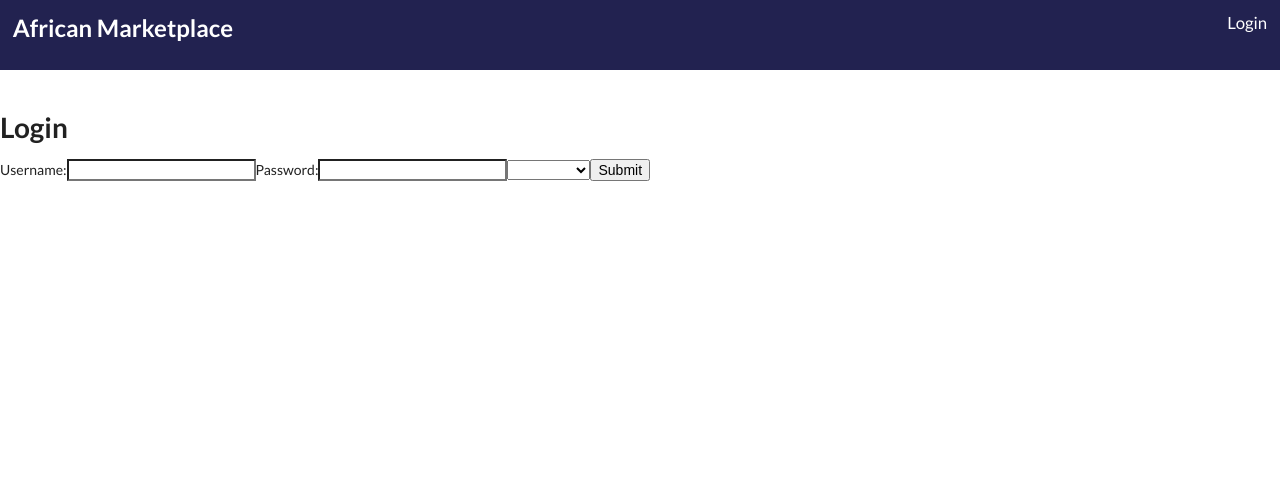
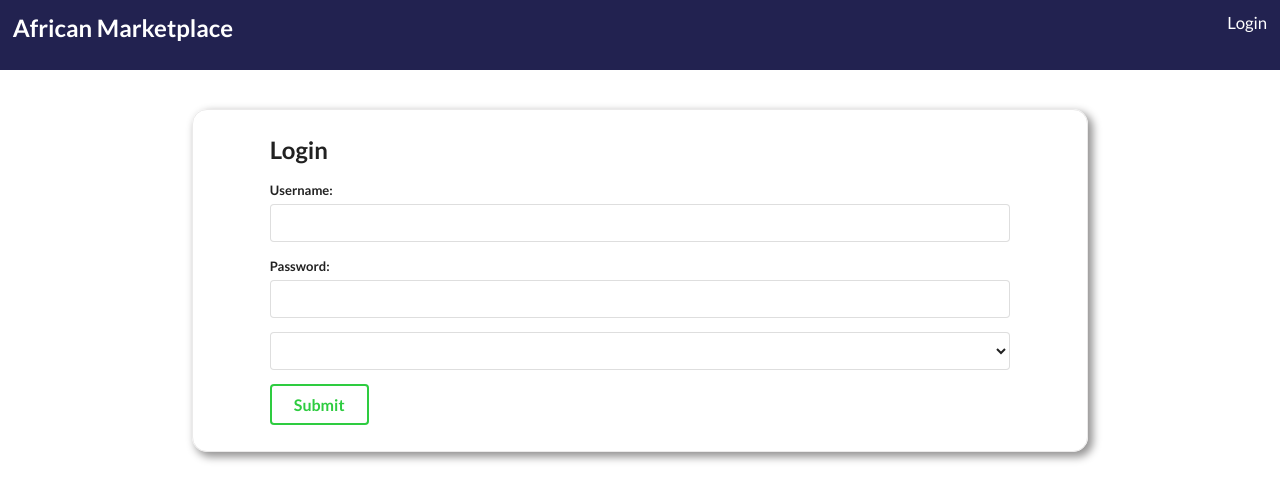
Before and after one commit to Build-Week-African-Marketplace-8/front-end, a React (Create React App) app: page /register in a window 1280 px wide. Shown: the top 500 px of the page. Built offline with nearby package versions, Linux system fonts and the light colour scheme.

Commit message:
Add register component styling

```diff
--- a/src/components/AddItem.js
+++ b/src/components/AddItem.js
@@ -23,7 +23,9 @@ const AddItem = () => {
 return (
   <div className="box-container">
     <h1>Add Item</h1>
+
     <form className="ui form">
+
       <div className="field">
       <label>Name:</label>
       <input
@@ -33,6 +35,7 @@ const AddItem = () => {
         onChange={handleChange}
       />
       </div>
+
       <div className="field">
       <label>Description:</label>
       <input
@@ -53,9 +56,10 @@ const AddItem = () => {
       />
       </div>
 
+      <div className="two fields">
       <div className="field">
       <label>Commidity Category:</label>
-        <select name="commoditycat" className="ui search dropdown">
+      <select name="commoditycat" className="ui selection dropdown">
         <option value=""></option>
         <option value="Animal Products">Animal Products</option>
         <option value="Fruits">Fruits</option>
@@ -66,7 +70,7 @@ const AddItem = () => {
 
       <div className="field">
       <label>Subcategory:</label>
-        <select name="subcategory">
+      <select name="subcategory"class="ui selection dropdown" >
         <option value=""></option>
         <option value="Animal Products - Other">
           Animal Products - Other
@@ -82,9 +86,12 @@ const AddItem = () => {
       </select>
 
       </div>
+      </div>
+
+      <div className="two fields">
       <div className="field">
       <label>Commidity Country:</label>
-        <select name="commoditycountry">
+      <select name="commoditycountry" class="ui selection dropdown">
         <option value=""></option>
         <option value="Kenya">Kenya</option>
         <option value="Uganda">Uganda</option>
@@ -93,7 +100,7 @@ const AddItem = () => {
 
       <div className="field">
       <label>Commidity Market:</label>
-        <select name="commoditymarket">
+      <select name="commoditymarket" class="ui selection dropdown">
         <option value=""></option>
         <option value="Eldoret">Eldoret</option>
         <option value="Embu">Embu</option>
@@ -103,6 +110,7 @@ const AddItem = () => {
         <option value="Jinja">Jinja</option>
       </select>
       </div>
+      </div>
 
       <button className="large ui inverted green button">Submit</button>
     </form>
--- a/src/components/Register.js
+++ b/src/components/Register.js
@@ -33,9 +33,11 @@ const Register = (props) => {
   };
 
   return (
-    <div>
-      <h1>Login</h1>
-      <form onSubmit={appLogin}>
+    <div className="box-container">
+      <h2>Login</h2>
+      <form onSubmit={appLogin} className="ui form">
+        <div className="field">
+
         <label>Username:</label>
         <input
           type="text"
@@ -43,6 +45,8 @@ const Register = (props) => {
           value={credentials.username}
           onChange={handleChange}
         />
+        </div>
+        <div className="field">
         <label>Password:</label>
         <input
           type="password"
@@ -50,12 +54,15 @@ const Register = (props) => {
           value={credentials.password}
           onChange={handleChange}
         />
-        <select name="role">
+        </div>
+        <div className="field">
+        <select name="role" class="ui selection dropdown">
           <option value=""></option>
           <option value="Owner">Owner</option>
           <option value="Owner">Customer</option>
         </select>
-        <button>Submit</button>
+        </div>
+        <button className="large ui inverted green button">Submit</button>
       </form>
     </div>
   );
```
Lines whose indentation alone changed are shown as unchanged.
